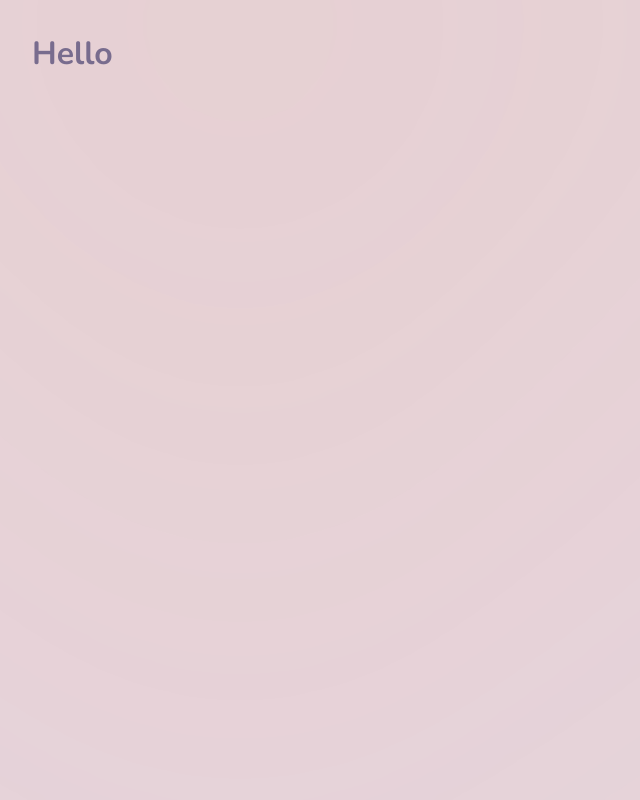
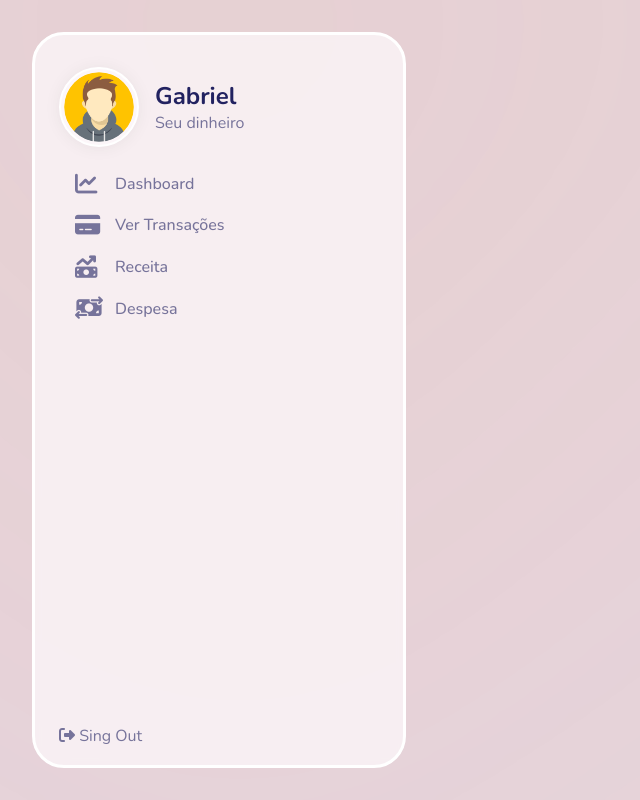
Before and after one commit to alinnecardoso/Projeto-Financas, a React (Create React App) app in the folder frontend/: page / in a window 1280 px wide. Shown: the whole page, without its empty margins (0-640 px from the left). Built offline with nearby package versions, Linux system fonts and the light colour scheme.

Commit message:
"Added Font Awesome stylesheet, created Navigation component, and updated App.js to use it; also updated Navigation.js with new styles and menu items"

```diff
--- a/frontend/public/index.html
+++ b/frontend/public/index.html
@@ -13,6 +13,7 @@
     <link rel="preconnect" href="https://fonts.googleapis.com">
     <link rel="preconnect" href="https://fonts.gstatic.com" crossorigin>
     <link href="https://fonts.googleapis.com/css2?family=Nunito:ital,wght@0,200..1000;1,200..1000&display=swap" rel="stylesheet">
+    <link rel="stylesheet" href="https://cdnjs.cloudflare.com/ajax/libs/font-awesome/6.6.0/css/all.min.css" integrity="sha512-Kc323vGBEqzTmouAECnVceyQqyqdsSiqLQISBL29aUW4U/M7pSPA/gEUZQqv1cwx4OnYxTxve5UMg5GT6L4JJg==" crossorigin="anonymous" referrerpolicy="no-referrer" />
     <!--
       manifest.json provides metadata used when your web app is installed on a
       user's mobile device or desktop. See https://developers.google.com/web/fundamentals/web-app-manifest/
--- a/frontend/src/App.js
+++ b/frontend/src/App.js
@@ -1,3 +1,4 @@
+import Navigation from './components/Navigation/Navigation';
 import Orb from './components/Orb/Orb';
 import { Mainlayout } from './styles/Layout';
 import styled from 'styled-components';
@@ -7,9 +8,7 @@ function App() {
     <AppStyled className="App">
       <Orb/>
       <Mainlayout>
-        <h1>
-          Hello
-        </h1>
+        <Navigation/>
       </Mainlayout>
     </AppStyled>
   );
--- a/frontend/src/components/Navigation/Navigation.js
+++ b/frontend/src/components/Navigation/Navigation.js
@@ -1,26 +1,108 @@
-import React from 'react'
-import avatar from '../../img/Avatar.webp'
+import React, { useState } from 'react'
+import avatar from '../../img/Avatar.png'
+import { menuItems } from '../../utils/menuItems';
+import { signout } from '../../utils/Icons';
+import styled from 'styled-components';
 
 function Navigation() {
+  const [ active, setActive ] = useState(0)
   return (
-    <navStyled>
+    <NavStyled>
       <div className="user-con">
-        <img src={avatar} alt="" />
-        <div className="text">
-          <h2>Gabriel</h2>
-          <p>Your Money</p>
+        <div className='img-name'>
+          <img src={avatar} alt="" />
+          <div className="text">
+            <h2>Gabriel</h2>
+            <p>Seu dinheiro</p>
+          </div>
         </div>
         <ul className="menu-items">
 
+          {menuItems.map((item)=>{ // Iterar sobre a lista de itens de menu
+            // Retorna um item de lista para cada item na lista
+            return <li
+              // Atribuir uma chave única para cada item (usando o id do item)
+              key={item.id}
+            >
+              {item.icon}
+              <span>{item.title}</span>
+            </li>
+          })}
         </ul>
+        <div className="bottom-nav">
+          <li>
+            {signout} Sing Out
+          </li>
+        </div>
       </div>
-    </navStyled>
+    </NavStyled>
   )
 
 }
 
-const navStyled = styled.nav`
+const NavStyled = styled.nav`
+  padding: 2rem 1.5rem;
+  width: 374px;
+  height:100%;
+  background: rgba(252, 246, 249, 0.78);
+  border: 3px solid #fff;
+  backdrop-filter: blur(4.5px);
+  border-radius: 32px;
+  display: flex;
+  gap: 2rem;
 
+  .user-con{
+    height:85vh;
+    display:flex;
+    flex-direction: column;
+    justify-content:flex-start;
+    gap: 1rem;
+
+    .img-name{
+      display:flex;
+      align-items:center;
+      gap: 1rem;
+    }
+
+    img{
+      width: 80px;
+      height: 80px;
+      border-radius:50%;
+      object-fit: cover;
+      background: #FCF6F9;
+      border: 2px solid #FFF;
+      padding: .2rem;
+      box-shadow: 0px 1px 17px rgba(0, 0, 0, 0.06);
+    }
+    h2{
+      color: rgba(34,34,96,1);
+    }
+    p{
+      color: var(--primary-color2);
+    }
+  }
+  .menu-items{
+    flex: 1;
+    display: flex;
+    flex-direction: column;
+    li{
+      display:grid;
+      grid-template-columns: 40px auto;
+      align-items: center;
+      margin: .6rem 0;
+      font-weight: 500;
+      cursor: pointer;
+      transition: all .4s ease-in-out;
+      color: var(--primary-color2);
+      padding-left: 1rem;
+      position: relative;
+      i{
+        color: var(--primary-color2);
+        font-size: 1.4rem;
+        transition: all .4s ease-in-out;
+      }
+    }
+  }
 `;
 
 export default Navigation
--- /dev/null
+++ b/frontend/src/utils/Icons.js
@@ -0,0 +1,29 @@
+export const dashboard = <i className="fa-solid fa-chart-line"></i>
+export const transactions = <i className="fa-solid fa-credit-card"></i>
+export const categories = <i className="fa-solid fa-tags"></i>
+export const accounts = <i className="fa-solid fa-wallet"></i>
+export const settings = <i className="fa-solid fa-cog"></i>
+export const logout = <i className="fa-solid fa-sign-out"></i>
+export const trend = <i className="fa-solid fa-money-bill-trend-up"></i>
+export const expenses = <i className="fa-solid fa-money-bill-transfer"></i>
+export const money = <i className="fa-solid fa-money-bill"></i>
+export const freelance = <i className ="fa-solid fa-earth-americas"></i>
+export const stocks = <i className="fa-solid fa-arrow-trend-up"></i>
+export const bitcoin = <i className="fa-brands fa-bitcoin"></i>
+export const piggy = <i className="fa-solid fa-piggy-bank"></i>
+export const yt = <i className="fa-brands fa-youtube"></i>
+export const card = <i className="fa-brands fa-cc-visa"></i>
+export const users = <i className="fa-solid fa-users-between-lines"></i>
+export const dollar = <i className="fa-solid fa-dollar-sign"></i>
+export const calender = <i className="fa-solid fa-calendar"></i>
+export const comment = <i className="fa-solid fa-comment"></i>
+export const plus = <i className="fa-solid fa-plus"></i>
+export const trash = <i className="fa-solid fa-trash"></i>
+export const signout = <i className="fa-solid fa-right-from-bracket"></i>
+export const takeaway = <i className="fa-solid fa-utensils"></i>
+export const clothing = <i className="fa-solid fa-shirt"></i>
+export const book = <i className="fa-solid fa-book-open"></i>
+export const food = <i className="fa-solid fa-bowl-food"></i>
+export const medical = <i className="fa-solid fa-briefcase-medical"></i>
+export const tv = <i className="fa-solid fa-tv"></i>
+export const circle = <i className="fa-solid fa-circle-dot"></i>
--- /dev/null
+++ b/frontend/src/utils/menuItems.js
@@ -0,0 +1,27 @@
+import { dashboard, expenses, transactions, trend } from '../utils/Icons'
+export const menuItems = [
+  {
+    id:1,
+    title: 'Dashboard',
+    icon: dashboard,
+    link: '/dashboard'
+  },
+  {
+    id:2,
+    title: 'Ver Transações',
+    icon: transactions,
+    link: '/dashboard'
+  },
+  {
+    id:3,
+    title: 'Receita',
+    icon: trend,
+    link: '/dashboard'
+  },
+  {
+    id:4,
+    title: 'Despesa',
+    icon: expenses,
+    link: '/dashboard'
+  },
+]
```
Also changed, not shown: frontend/src/img/Avatar.png (added), frontend/src/img/Avatar.webp (deleted).
